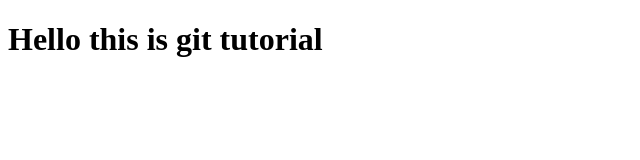
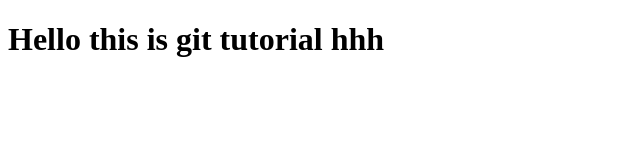
Before and after one commit to ravi-verma-metacube/git-tutorials, a plain HTML site: page index.html in a window 1280 px wide. Shown: the whole page, without its empty margins (0-640 px from the left). Drawn offline with Linux system fonts and the light colour scheme.

Commit message:
new changes

```diff
--- a/index.html
+++ b/index.html
@@ -3,6 +3,6 @@
 <html xmlns="http://www.w3.org/1999/xhtml">
   <html>
     <body>
-      <h1> Hello this is git tutorial</h1>
+      <h1> Hello this is git tutorial hhh</h1>
     </body>
   </html>
```
